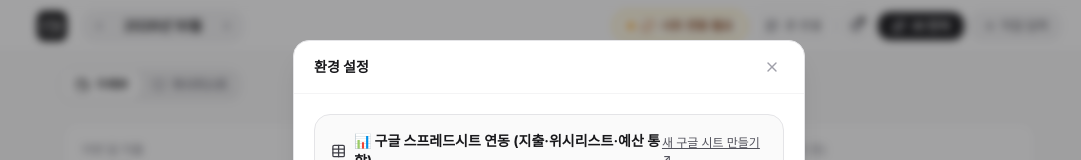
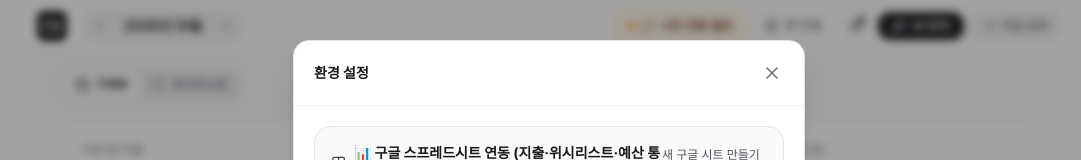
Before and after one commit to Bwaaab/my-budget, a React (Vite) app in the folder client/: page / in a window 1280 px wide. Both pictures are taken after a click on the button "시트 연동 필요". Shown: the top 160 px of the page, without its empty margins (91-1172 px from the left). Built offline with nearby package versions, Linux system fonts and the light colour scheme; no server answers.

Commit message:
fix: make SettingsModal X close button respond immediately without blocking on network sync

```diff
--- a/client/src/components/SettingsModal.jsx
+++ b/client/src/components/SettingsModal.jsx
@@ -226,16 +226,29 @@ export default function SettingsModal({
     setTimeout(() => setSavedSuccess(false), 2000);
   };
 
-  // Auto-save when closing the modal so user changes are never lost
-  const handleCloseWithSave = async () => {
+  // Close immediately (0ms) and only save in background if user actually modified a field
+  const handleCloseWithSave = () => {
     const cleanUrl = googleSheetsUrl.trim();
     const isValidUrl = !cleanUrl || (!cleanUrl.includes('/macros/library/') && cleanUrl.startsWith('http'));
-    await onSaveSettings({
-      gemini_api_key: apiKey,
-      monthly_budget: Number(budget) || 1200000,
-      google_sheets_url: isValidUrl ? cleanUrl : (localStorage.getItem('budget_sheets_url') || '')
-    });
+    const prevKey = (settings?.gemini_api_key || localStorage.getItem('budget_gemini_key') || '').trim();
+    const prevBudget = Number(localStorage.getItem('budget_monthly_target')) || settings?.monthly_budget || 1200000;
+    const prevUrl = (localStorage.getItem('budget_sheets_url') || settings?.google_sheets_url || '').trim();
+
+    const nextKey = apiKey.trim();
+    const nextBudget = Number(budget) || 1200000;
+    const nextUrl = isValidUrl ? cleanUrl : prevUrl;
+
+    // 1. Close modal immediately so X button feels instant
     onClose();
+
+    // 2. If anything changed, persist in background
+    if (nextKey !== prevKey || nextBudget !== prevBudget || nextUrl !== prevUrl) {
+      onSaveSettings({
+        gemini_api_key: nextKey,
+        monthly_budget: nextBudget,
+        google_sheets_url: nextUrl
+      });
+    }
   };
 
   const handleTestConnection = async () => {
@@ -326,16 +339,24 @@ export default function SettingsModal({
   };
 
   return (
-    <div className="fixed inset-0 z-50 flex items-center justify-center p-3 sm:p-4 bg-zinc-900/40 backdrop-blur-xs animate-fade-in">
-      <div className="bg-white rounded-2xl shadow-xl w-full max-w-lg overflow-hidden border border-zinc-200 flex flex-col max-h-[90vh]">
+    <div
+      onClick={handleCloseWithSave}
+      className="fixed inset-0 z-50 flex items-center justify-center p-3 sm:p-4 bg-zinc-900/40 backdrop-blur-xs animate-fade-in"
+    >
+      <div
+        onClick={(e) => e.stopPropagation()}
+        className="bg-white rounded-2xl shadow-xl w-full max-w-lg overflow-hidden border border-zinc-200 flex flex-col max-h-[90vh]"
+      >
         {/* Header */}
         <div className="px-5 py-3.5 border-b border-zinc-100 flex items-center justify-between">
           <h2 className="text-sm font-bold text-zinc-900">환경 설정</h2>
           <button
+            type="button"
             onClick={handleCloseWithSave}
-            className="p-1 rounded-lg hover:bg-zinc-100 text-zinc-400 hover:text-zinc-600 transition"
+            className="p-2 -mr-1.5 rounded-xl hover:bg-zinc-100 text-zinc-500 hover:text-zinc-900 transition cursor-pointer"
+            aria-label="닫기"
           >
-            <X className="w-4 h-4" />
+            <X className="w-5 h-5" />
           </button>
         </div>
 
```
